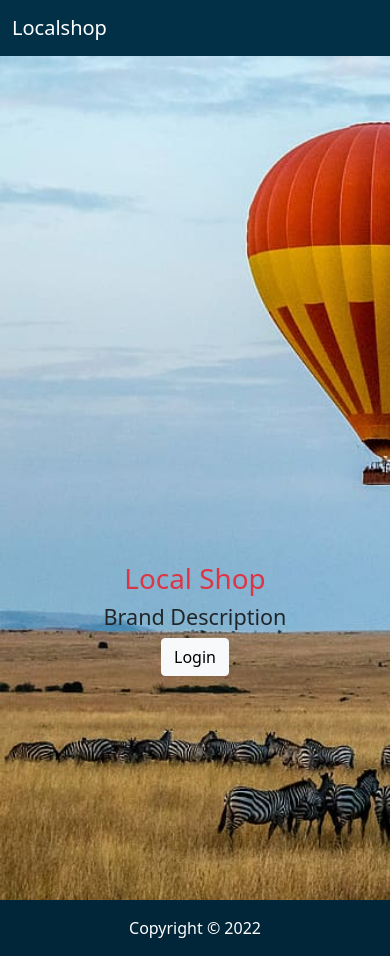
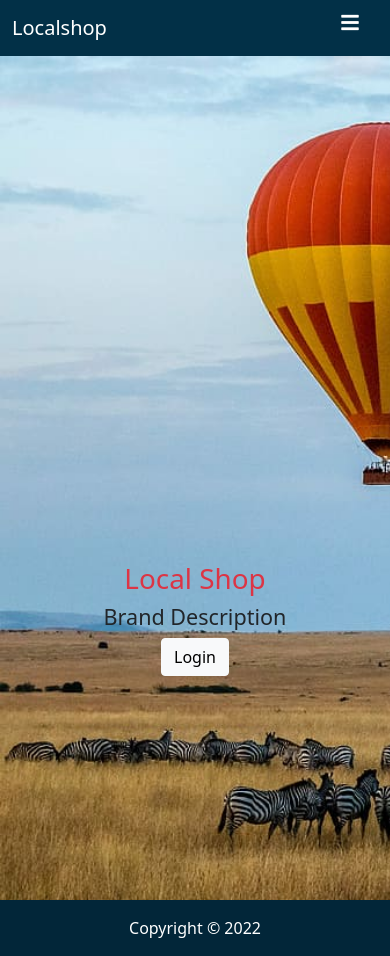
Before and after one commit to kelvinmburu/localshop, an Angular app in the folder front-end/localshop/: page / in a window 390 px wide. Built offline with nearby package versions, Linux system fonts and the light colour scheme.

Commit message:
add hamburger to navbar

```diff
--- a/front-end/localshop/src/app/components/navbar/navbar.component.html
+++ b/front-end/localshop/src/app/components/navbar/navbar.component.html
@@ -1,4 +1,10 @@
+<link href="https://cdn.jsdelivr.net/npm/bootstrap@5.0.2/dist/css/bootstrap.min.css" rel="stylesheet" integrity="sha384-EVSTQN3/azprG1Anm3QDgpJLIm9Nao0Yz1ztcQTwFspd3yD65VohhpuuCOmLASjC" crossorigin="anonymous">
+<script src="https://cdn.jsdelivr.net/npm/bootstrap@5.0.2/dist/js/bootstrap.bundle.min.js" integrity="sha384-MrcW6ZMFYlzcLA8Nl+NtUVF0sA7MsXsP1UyJoMp4YLEuNSfAP+JcXn/tWtIaxVXM" crossorigin="anonymous"></script>
+<link rel="stylesheet" href="https://cdnjs.cloudflare.com/ajax/libs/font-awesome/5.15.3/css/all.min.css" />
+
+
 <!-- Navbar-->
+
 <nav class="navbar navbar-expand-lg shopl">
   <div class="container-fluid justify-content-between">
 
@@ -11,7 +17,10 @@
     </div>
     <!-- Left elements -->
 
-
+    <button class="navbar-toggler"  style="color:white" type="button" data-bs-toggle="collapse" data-bs-target="#navbarRightAlignExample" aria-controls="navbarRightAlignExample" aria-expanded="false" aria-label="Toggle navigation">
+      <span class="navbar-toggler-icon">
+        <i class="fas fa-bars" id="btn" ></i></span>
+    </button>
     <!-- Right elements -->
     <div class="collapse navbar-collapse" id="navbarRightAlignExample">
       <!-- Left links -->
```
